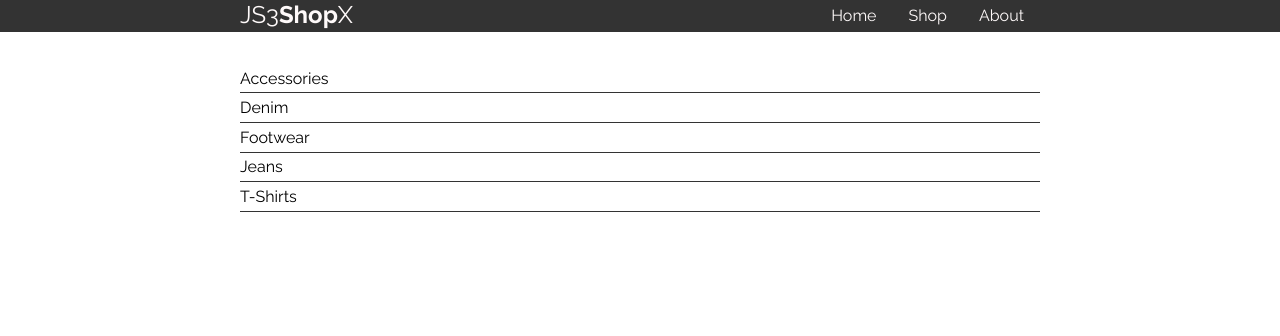
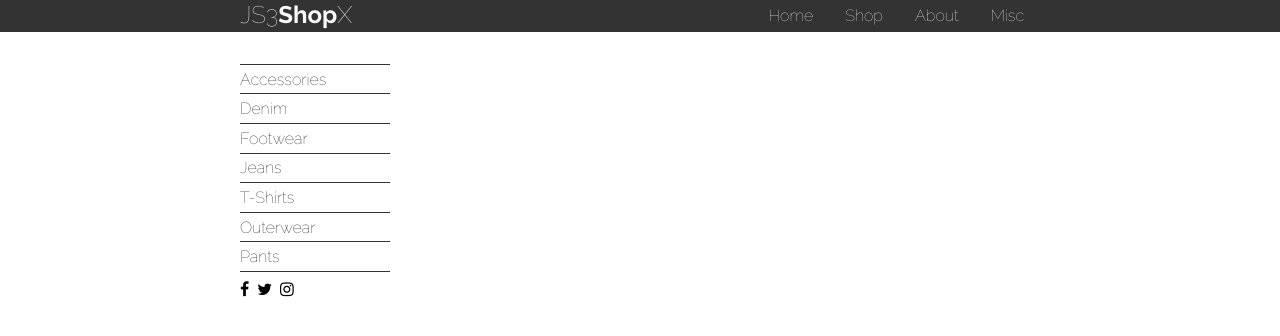
Before and after one commit to DariusDuo/JS3-Project-crud, a React (Create React App) app: page /shop in a window 1280 px wide. Shown: the top 336 px of the page. Built offline with nearby package versions, Linux system fonts and the light colour scheme.

Commit message:
categories and social links added

```diff
--- a/src/App.css
+++ b/src/App.css
@@ -1,4 +1,5 @@
-@import url('https://fonts.googleapis.com/css2?family=Raleway:wght@400;700&display=swap');
+@import url('https://fonts.googleapis.com/css2?family=Raleway:wght@100;700&display=swap');
+
 * {
   box-sizing: border-box;
   margin: 0;
@@ -49,10 +50,16 @@ a {
 /* Shop page */
 
 /* --Categories */
+
+.categories-aside {
+  min-width: 150px;
+}
+
 .categories ul {
   margin-top: 2em;
   list-style: none;
   padding-left: 0;
+  margin-bottom: 0.5em;
 }
 
 .categories .category-item {
@@ -61,5 +68,9 @@ a {
 }
 
 .categories .category-item:first-child {
-  border-top: 1px solid --primary;
+  border-top: 1px solid var(--primary);
 }
+
+.social__link {
+  padding-right: 0.5em;
+}
--- a/src/App.jsx
+++ b/src/App.jsx
@@ -4,6 +4,8 @@ import './App.css';
 import HeaderX from './components/headerX';
 import Home from './pages/home';
 import Shop from './pages/shop';
+import About from './pages/about';
+import Misc from './pages/misc';
 import 'font-awesome/css/font-awesome.css';
 
 class App extends Component {
@@ -12,6 +14,7 @@ class App extends Component {
       { to: '/', title: 'Home' },
       { to: '/shop', title: 'Shop' },
       { to: '/about', title: 'About' },
+      { to: '/misc', title: 'Misc' },
     ],
     shop: {
       shopCategories: [
@@ -20,11 +23,13 @@ class App extends Component {
         { _id: 3, title: 'Footwear' },
         { _id: 4, title: 'Jeans' },
         { _id: 5, title: 'T-Shirts' },
+        { _id: 6, title: 'Outerwear' },
+        { _id: 7, title: 'Pants' },
       ],
       socialLink: [
-        { to: 'www.facebook.com', icon: 'fa fa-facebook' },
-        { to: 'www.twitter.com', icon: 'fa fa-twitter' },
-        { to: 'www.instagram.com', icon: 'fa fa-instagram' },
+        { to: 'https://www.facebook.com', icon: 'fa fa-facebook' },
+        { to: 'https://www.twitter.com', icon: 'fa fa-twitter' },
+        { to: 'https://www.instagram.com', icon: 'fa fa-instagram' },
       ],
     },
   };
@@ -37,6 +42,8 @@ class App extends Component {
             {/* kai reikia perduoti props i route  mes tai darom su sekancia sintaxe */}
             <Route path="/shop" render={(props) => <Shop shop={this.state.shop} {...props} />} />
             <Route exact path="/" component={Home} />
+            <Route exact path="/about" component={About} />
+            <Route exact path="/misc" component={Misc} />
           </Switch>
         </div>
       </div>
--- /dev/null
+++ b/src/pages/about.jsx
@@ -0,0 +1,13 @@
+import React, { Component } from 'react';
+
+class About extends Component {
+  render() {
+    return (
+      <div className="about-page">
+        <h1>I am an About</h1>
+      </div>
+    );
+  }
+}
+
+export default About;
--- /dev/null
+++ b/src/pages/misc.jsx
@@ -0,0 +1,13 @@
+import React, { Component } from 'react';
+
+class Misc extends Component {
+  render() {
+    return (
+      <div className="misc-page">
+        <h1>I am Miscelaneous</h1>
+      </div>
+    );
+  }
+}
+
+export default Misc;
--- a/src/pages/shop.jsx
+++ b/src/pages/shop.jsx
@@ -4,7 +4,7 @@ class Shop extends Component {
   render() {
     const { socialLink, shopCategories } = this.props.shop;
     return (
-      <div className="shop-page">
+      <div className="shop-page d-flex">
         <aside className="categories-aside">
           <div className="categories">
             <ul>
@@ -15,8 +15,15 @@ class Shop extends Component {
               ))}
             </ul>
           </div>
-          <div className="social"></div>
+          <div className="social">
+            {socialLink.map((item) => (
+              <a key={item.to} href={item.to} target="_blank" rel="noreferrer" className="social__link">
+                <i className={item.icon}></i>
+              </a>
+            ))}
+          </div>
         </aside>
+        <main className="shop-list"></main>
       </div>
     );
   }
```
